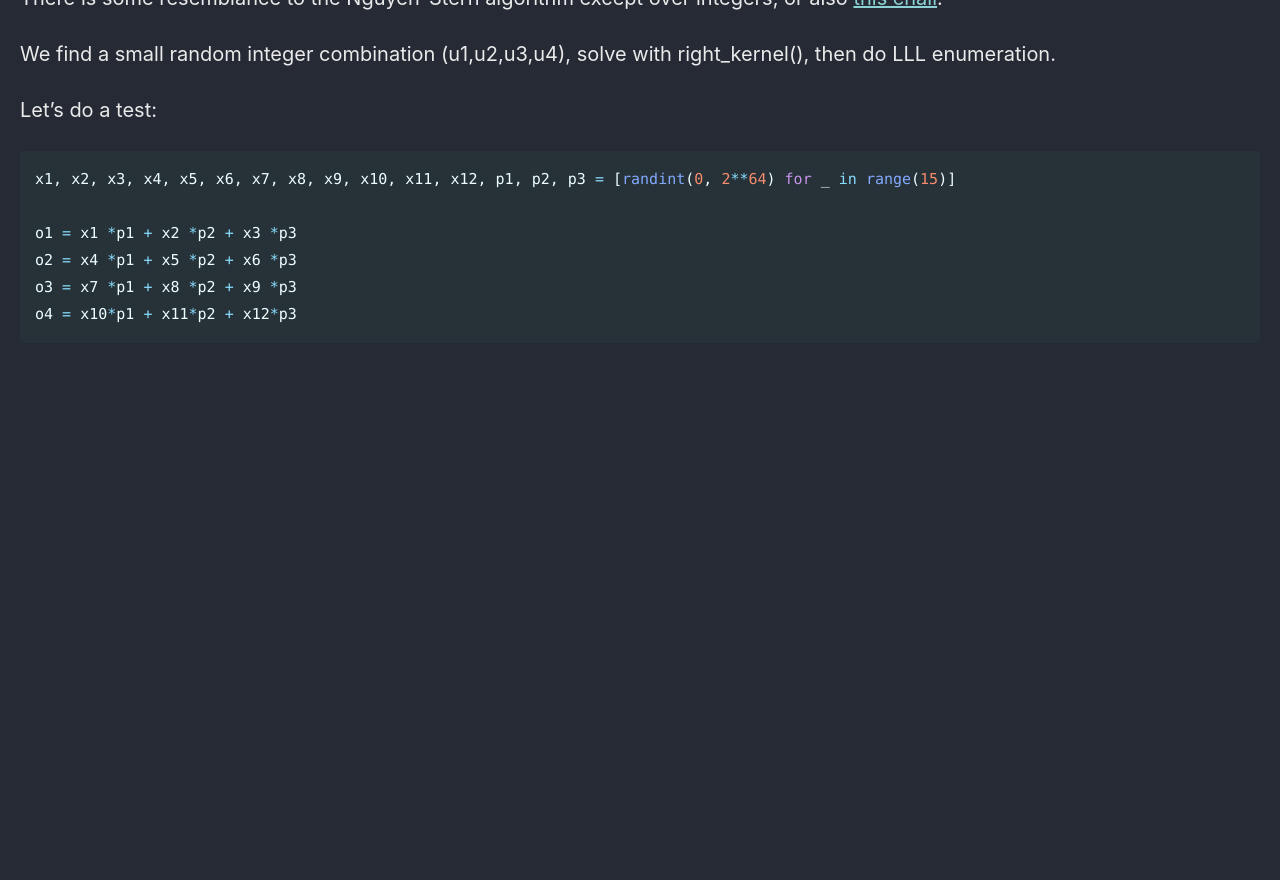
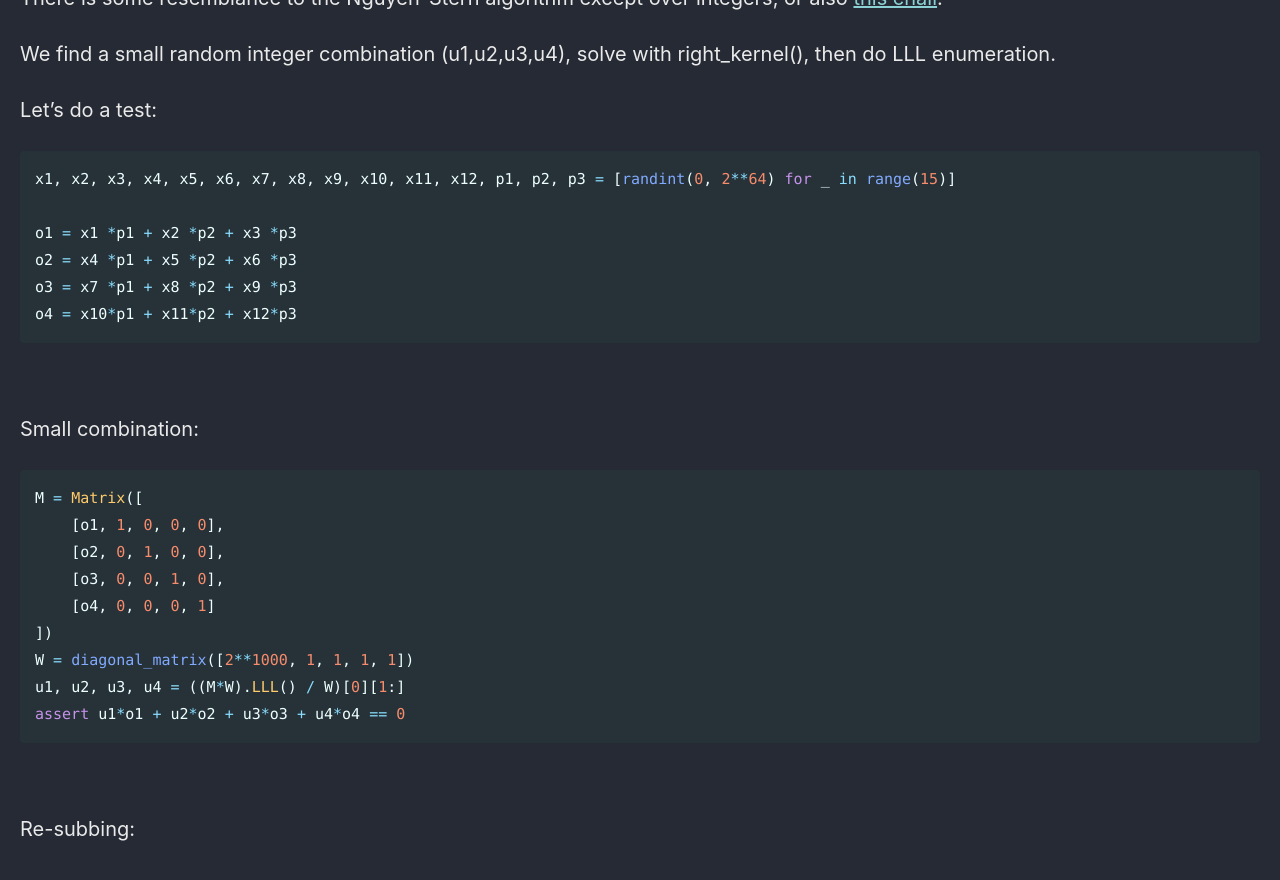
Before and after one commit to Connor-McCartney/Connor-McCartney.github.io, a Jekyll site: the page built from _pages/cryptography/other/roots-corCTF2024.md, in a window 1280 px wide and 900 px high, scrolled down 1989 px. Shown: the top 880 px of the window. Built offline with Jekyll 4.4.1, drawn with Linux system fonts in a browser that asks for light colours; cached includes are drawn as plain includes; before the commit the page ends 2377 px from its top, so only the background shows below that.

Commit message:
Update roots-corCTF2024.md

````diff
--- a/_pages/cryptography/other/roots-corCTF2024.md
+++ b/_pages/cryptography/other/roots-corCTF2024.md
@@ -90,3 +90,23 @@ o2 = x4 *p1 + x5 *p2 + x6 *p3
 o3 = x7 *p1 + x8 *p2 + x9 *p3
 o4 = x10*p1 + x11*p2 + x12*p3
 ```
+
+<br>
+
+Small combination:
+
+```python
+M = Matrix([
+    [o1, 1, 0, 0, 0],
+    [o2, 0, 1, 0, 0],
+    [o3, 0, 0, 1, 0],
+    [o4, 0, 0, 0, 1]
+])
+W = diagonal_matrix([2**1000, 1, 1, 1, 1])
+u1, u2, u3, u4 = ((M*W).LLL() / W)[0][1:]
+assert u1*o1 + u2*o2 + u3*o3 + u4*o4 == 0
+```
+
+<br>
+
+Re-subbing:
````
